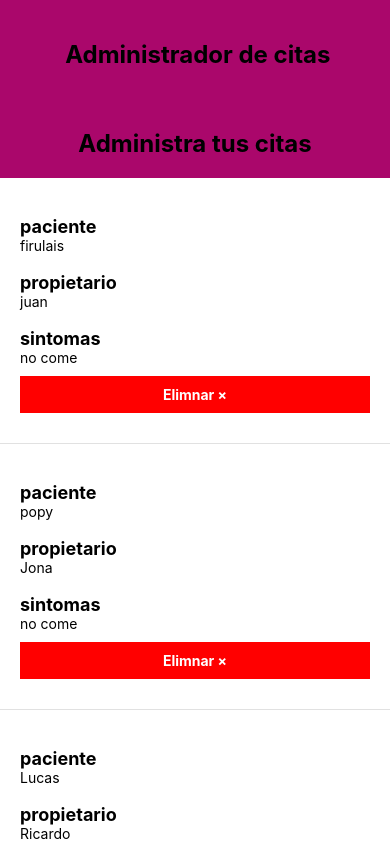
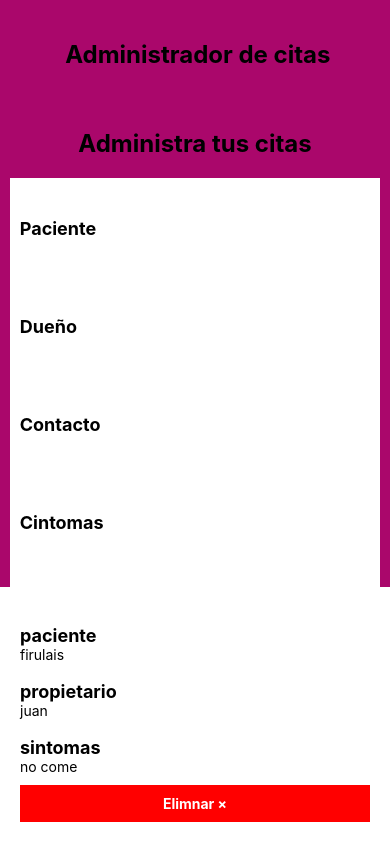
Before and after one commit to jonathanramirezislas/agenda-for-appointments, a React Native app: screen / in a window 390 px wide. Built offline with nearby package versions, Linux system fonts and the light colour scheme.

Commit message:
form
instalacion de datepicker y creacion de formulario sin uso de state

```diff
--- a/App.js
+++ b/App.js
@@ -7,6 +7,7 @@ import {
   StyleSheet
 } from 'react-native';
 import Cita from './components/Cita';
+import Formulario from './components/Formulario';
 
 
 const App = () => {
@@ -27,6 +28,8 @@ const App = () => {
     <View style={styles.contenedor}>
       <Text style={styles.titulo}> Administrador de citas</Text>
       <Text style={styles.titulo}>{citas.length >0 ? 'Administra tus citas' : 'No hay citas'}</Text>
+
+        <Formulario/>
 
         <FlatList
             keyExtractor={cita => cita.id}
--- /dev/null
+++ b/components/Formulario.js
@@ -0,0 +1,62 @@
+import React from 'react';
+import {View, Text,StyleSheet, TextInput} from 'react-native';
+
+const Formulario = () => {
+    return (
+        <>
+            <View style={styles.form}>
+                <Text style={styles.label}>Paciente</Text>
+                <TextInput
+                    styles={styles.input}
+                    onChangeText= {(text) => console.log(text)}
+                />
+            </View>
+            <View style={styles.form}>
+                <Text style={styles.label}>Dueño</Text>
+                <TextInput
+                    styles={styles.input}
+                    onChangeText= {(text) => console.log(text)}
+                />
+            </View>
+            <View style={styles.form}>
+                <Text style={styles.label}>Contacto</Text>
+                <TextInput
+                    styles={styles.input}
+                    onChangeText= {(text) => console.log(text)}
+                    keyboardType='number-pad'
+                />
+            </View>
+            <View style={styles.form}>
+                <Text style={styles.label}>Cintomas</Text>
+                <TextInput
+                    styles={styles.input}
+                    onChangeText= {(text) => console.log(text)}
+                    multiline
+                />
+            </View>
+        </>
+     );
+}
+
+const styles = StyleSheet.create({
+    form:{
+        backgroundColor:'#FFF',
+        paddingHorizontal:10,
+        paddingVertical:20,
+        marginHorizontal:'2.5%'
+    },
+    label: {
+        fontWeight:'bold',
+        fontSize:18,
+        marginTop:20
+    },
+    input:{
+      marginTop:10,
+      height:50,
+      borderColor:'#e1e1e1',
+      borderWidth:1,
+      borderStyle: 'solid'
+    }
+  });
+
+export default Formulario;
--- a/package.json
+++ b/package.json
@@ -10,8 +10,10 @@
     "lint": "eslint ."
   },
   "dependencies": {
+    "@react-native-community/datetimepicker": "^3.0.9",
     "react": "16.13.1",
-    "react-native": "0.63.4"
+    "react-native": "0.63.4",
+    "react-native-modal-datetime-picker": "^9.1.0"
   },
   "devDependencies": {
     "@babel/core": "^7.8.4",
```
Also changed, not shown: 1 other file (tests, documents, lock files or other folders).
